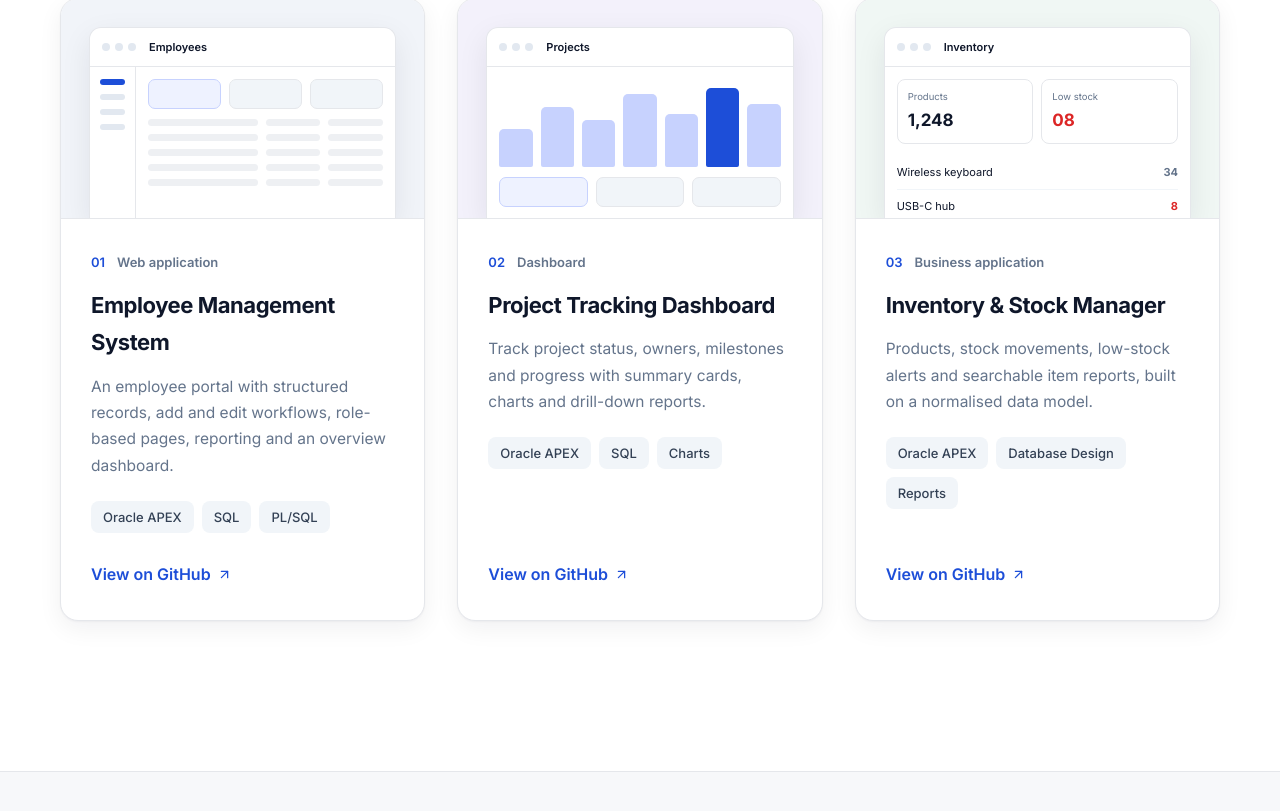
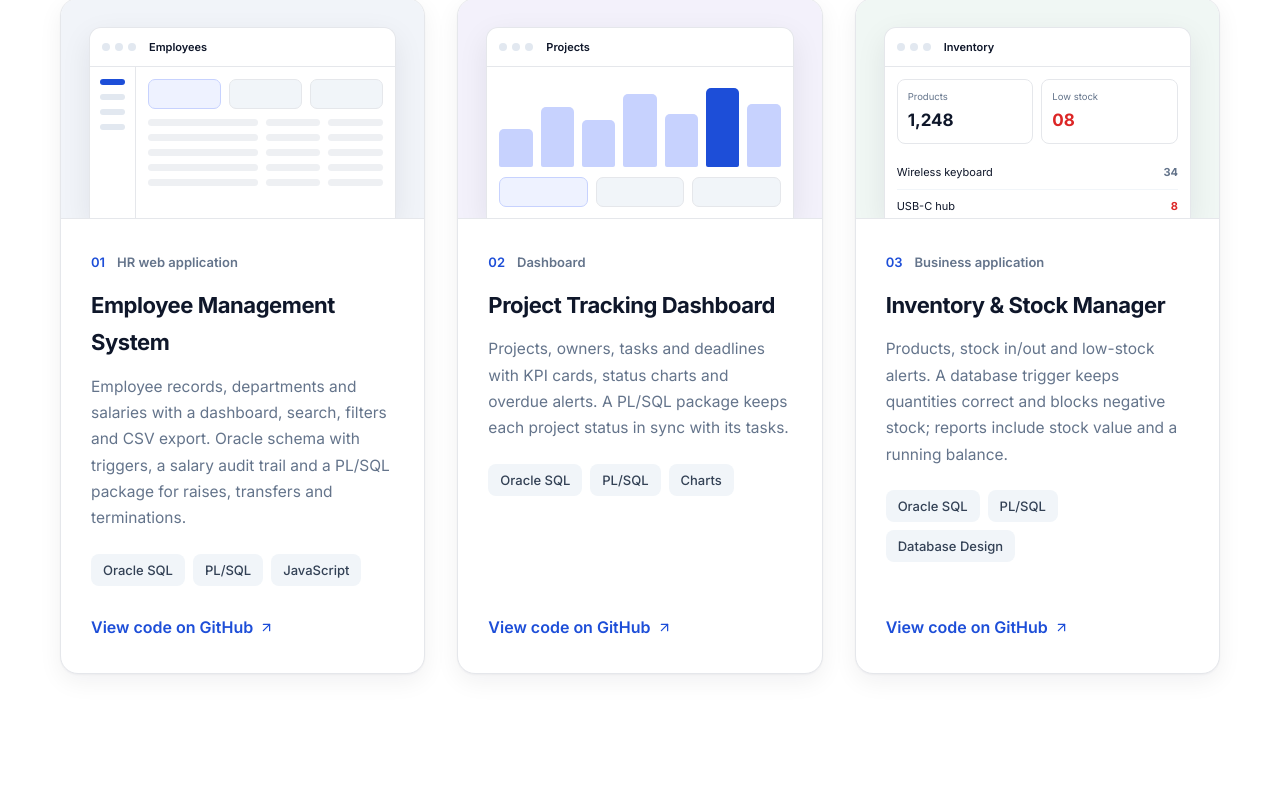
Before and after one commit to musmantech8/muhammad-usman-portfolio, a React (Vite) app: page / in a window 1280 px wide. Shown: the part 2961-3772 px from the top of the page. Built offline with nearby package versions, Linux system fonts and the light colour scheme.

Commit message:
Link portfolio projects to their GitHub repositories

```diff
--- a/src/main.jsx
+++ b/src/main.jsx
@@ -31,26 +31,29 @@ const projects = [
   {
     number: '01',
     title: 'Employee Management System',
-    type: 'Web application',
-    description: 'An employee portal with structured records, add and edit workflows, role-based pages, reporting and an overview dashboard.',
-    tags: ['Oracle APEX', 'SQL', 'PL/SQL'],
+    type: 'HR web application',
+    description: 'Employee records, departments and salaries with a dashboard, search, filters and CSV export. Oracle schema with triggers, a salary audit trail and a PL/SQL package for raises, transfers and terminations.',
+    tags: ['Oracle SQL', 'PL/SQL', 'JavaScript'],
     visual: 'employees',
+    repo: 'https://github.com/musmantech8/employee-management-system',
   },
   {
     number: '02',
     title: 'Project Tracking Dashboard',
     type: 'Dashboard',
-    description: 'Track project status, owners, milestones and progress with summary cards, charts and drill-down reports.',
-    tags: ['Oracle APEX', 'SQL', 'Charts'],
+    description: 'Projects, owners, tasks and deadlines with KPI cards, status charts and overdue alerts. A PL/SQL package keeps each project status in sync with its tasks.',
+    tags: ['Oracle SQL', 'PL/SQL', 'Charts'],
     visual: 'dashboard',
+    repo: 'https://github.com/musmantech8/project-tracking-dashboard',
   },
   {
     number: '03',
     title: 'Inventory & Stock Manager',
     type: 'Business application',
-    description: 'Products, stock movements, low-stock alerts and searchable item reports, built on a normalised data model.',
-    tags: ['Oracle APEX', 'Database Design', 'Reports'],
+    description: 'Products, stock in/out and low-stock alerts. A database trigger keeps quantities correct and blocks negative stock; reports include stock value and a running balance.',
+    tags: ['Oracle SQL', 'PL/SQL', 'Database Design'],
     visual: 'inventory',
+    repo: 'https://github.com/musmantech8/inventory-stock-manager',
   },
 ];
 
@@ -313,7 +316,7 @@ function App() {
                 <p className="eyebrow">Projects</p>
                 <h2>Selected work</h2>
               </div>
-              <p className="head-note">Applications built around reporting, workflows and well-structured data.</p>
+              <p className="head-note">Working apps with Oracle SQL and PL/SQL backends — each one has its own GitHub repository.</p>
             </div>
 
             <div className="projects">
@@ -325,7 +328,7 @@ function App() {
                     <h3>{p.title}</h3>
                     <p>{p.description}</p>
                     <div className="tags">{p.tags.map((t) => <span key={t}>{t}</span>)}</div>
-                    <a className="link" href={profile.github} target="_blank" rel="noreferrer">View on GitHub <ArrowUpRight size={15} /></a>
+                    <a className="link" href={p.repo} target="_blank" rel="noreferrer">View code on GitHub <ArrowUpRight size={15} /></a>
                   </div>
                 </article>
               ))}
```
